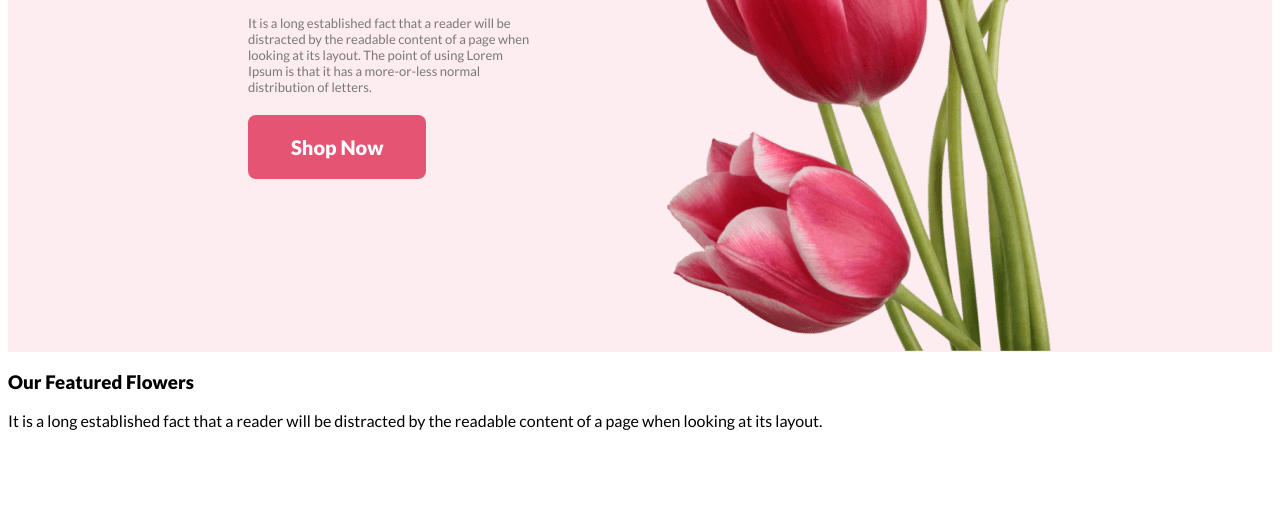
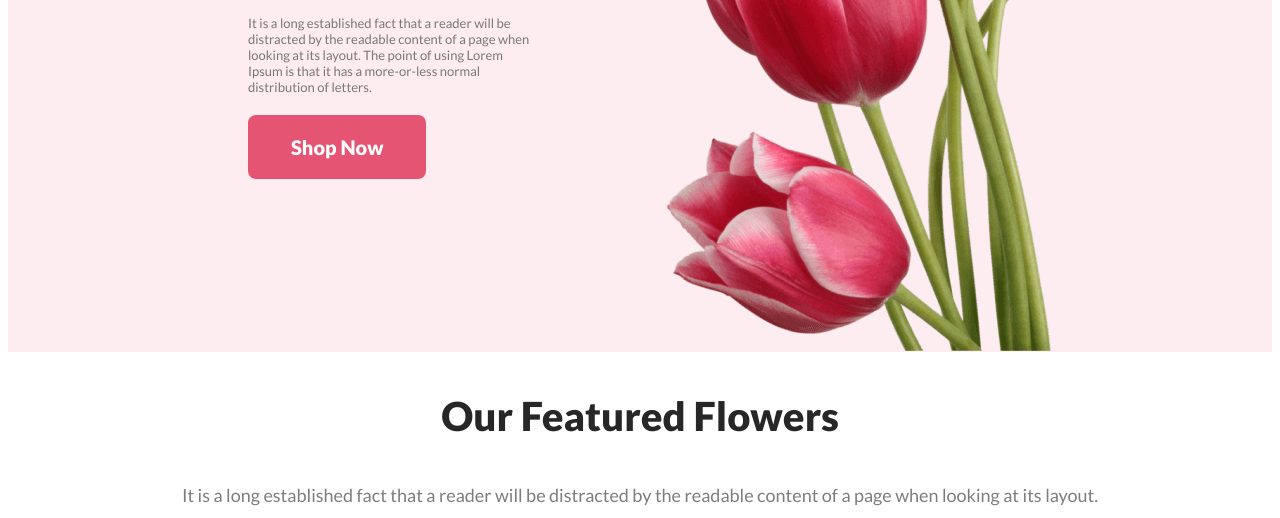
Before and after one commit to Skdrashed/FLOWER-SHOP, a plain HTML site: page index.html in a window 1280 px wide. Shown: the part 456-974 px from the top of the page. Before the commit the page ends 894 px from the top, so only its background shows below. Drawn offline with Linux system fonts and the light colour scheme.

Commit message:
added some style

```diff
--- a/styles/style.css
+++ b/styles/style.css
@@ -44,6 +44,26 @@
     border: none;
     margin-top: 20px;
 }
-.s-one{
-    margin-left:240px;
+
+.s-one {
+    margin-left: 240px;
 }
+
+.flower-title {
+    color: #272727;
+    text-align: center;
+    font-size: 40px;
+    font-style: normal;
+    font-weight: 800;
+    line-height: normal;
+}
+
+.flower-detils {
+    color: rgba(39, 39, 39, 0.60);
+    text-align: center;
+    font-family: Lato;
+    font-size: 18px;
+    font-style: normal;
+    font-weight: 400;
+    line-height: 30px;
+}
```
